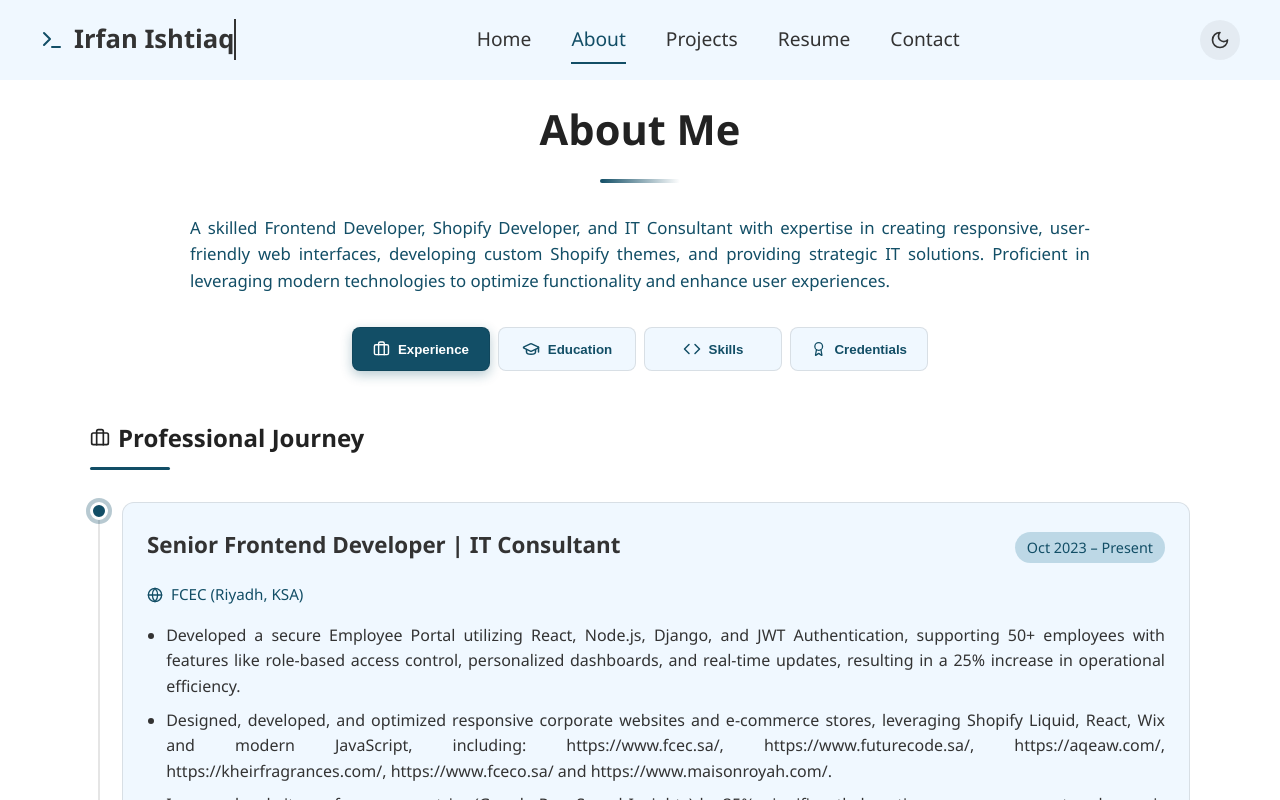
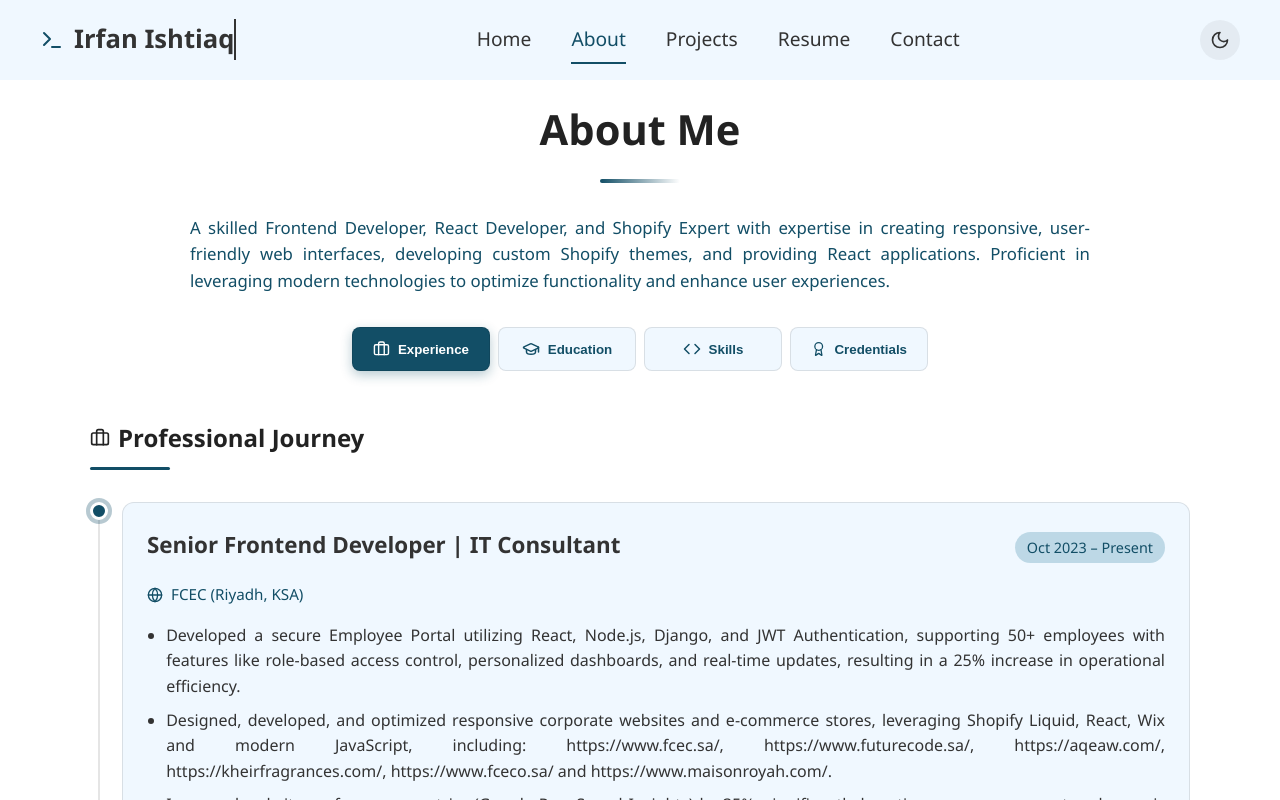
Before and after one commit to irfan3434/irfanishtiaq.dev, a React (Create React App) app: page /about in a window 1280 px wide. Shown: the top 800 px of the page. Built offline with nearby package versions, Linux system fonts and the light colour scheme.

Commit message:
additional skills

```diff
--- a/src/pages/About.js
+++ b/src/pages/About.js
@@ -170,8 +170,8 @@ const About = () => {
             <div className="profile-accent"></div>
           </motion.div>
             <motion.p className="about-summary" initial={{ opacity: 0 }} animate={{ y: 0, opacity: 1 }} transition={{ duration: 0.7, delay: 0.2 }}>
-              A skilled Frontend Developer, Shopify Developer, and IT Consultant with expertise in creating responsive,
-              user-friendly web interfaces, developing custom Shopify themes, and providing strategic IT solutions.
+              A skilled Frontend Developer, React Developer, and Shopify Expert with expertise in creating responsive,
+              user-friendly web interfaces, developing custom Shopify themes, and providing React applications.
               Proficient in leveraging modern technologies to optimize functionality and enhance user experiences.
             </motion.p>
 
--- a/src/pages/Resume.js
+++ b/src/pages/Resume.js
@@ -1,7 +1,7 @@
 import React from 'react';
 import { useState, useEffect } from 'react';
 import './Resume.css';
-import  myResume from '../assets/Latest_Resume.pdf'
+import  myResume from '../assets/Latest_Resume_.pdf'
 
 // Skills Section Component
 const SkillsSection = () => {
@@ -127,7 +127,7 @@ const Resume = () => (
 
     <div className="resume-summary">
       <p>
-        Frontend Developer and Shopify Specialist with 6+ years of proven expertise designing, developing,
+        Frontend Developer, React & Shopify Specialist with 6+ years of proven expertise designing, developing,
         and deploying high-performance web applications and custom Shopify themes. Successfully built scalable Employee Portals and corporate websites,
         enhancing application performance by over 30% and boosting user engagement. Skilled in modern JavaScript frameworks (React, Node.js),
         Django backend integration, and strategically optimizing IT infrastructure to align with business goals.
```
Also changed, not shown: 2 other files (tests, documents, lock files or other folders).
